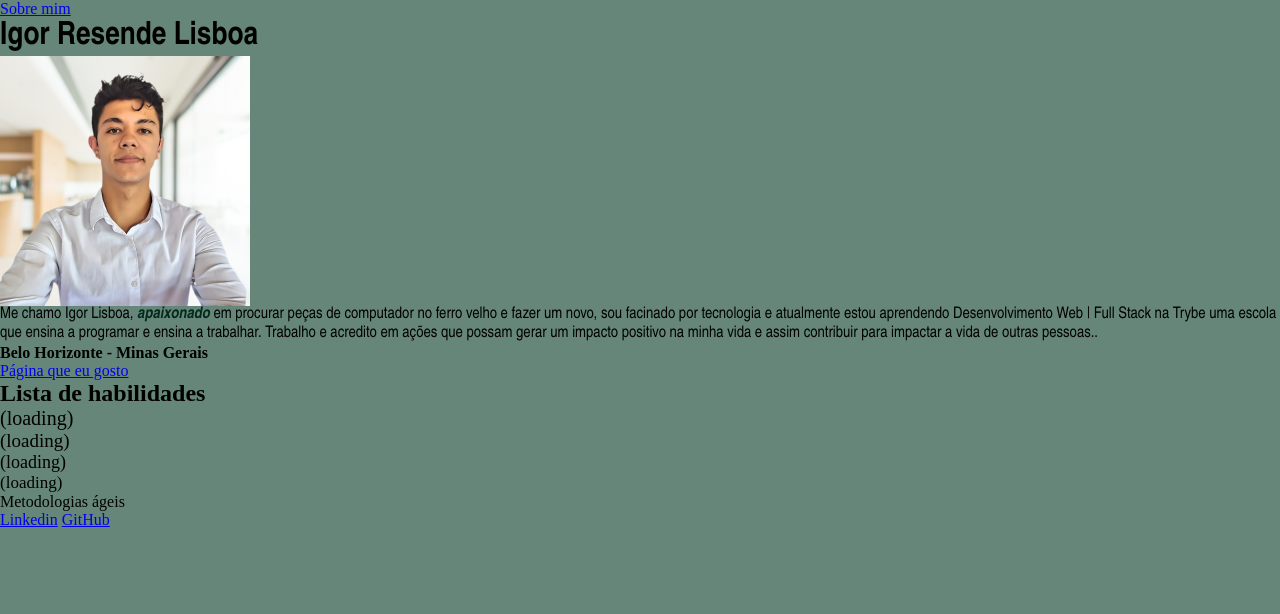
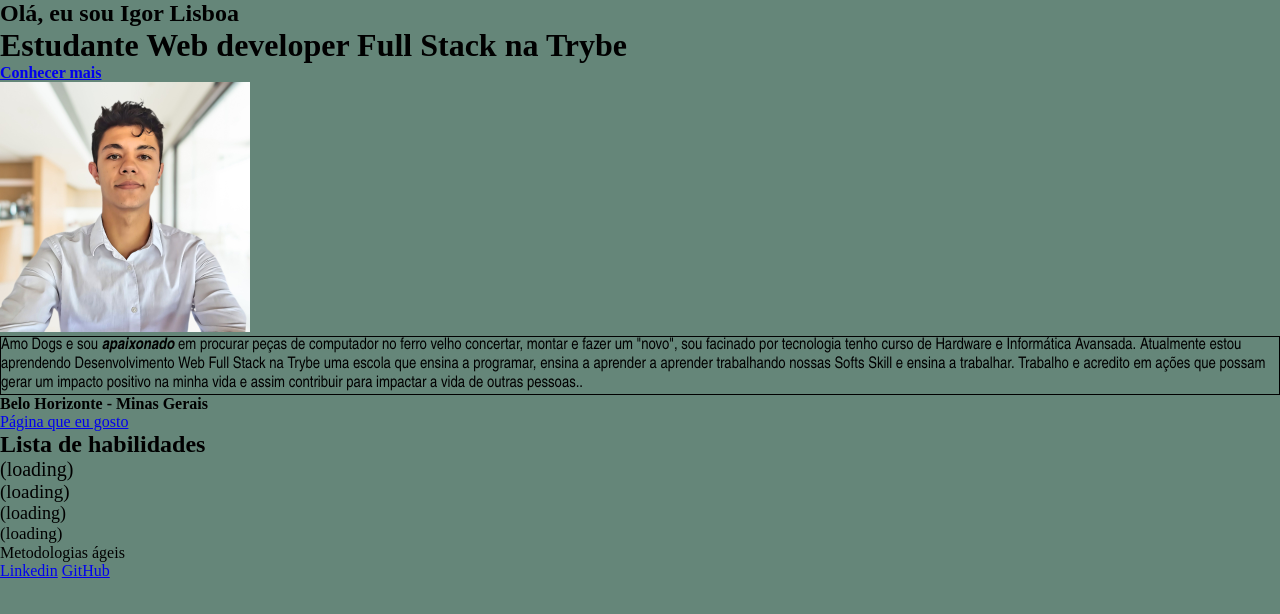
Before and after one commit to Igor-Lisboa7/Igor-Lisboa7.github.io, a plain HTML site: page index.html in a window 1280 px wide. Drawn offline with Linux system fonts and the light colour scheme.

Commit message:
Atualizando Cabeçalho

```diff
--- a/index.html
+++ b/index.html
@@ -1,21 +1,26 @@
 
+<!DOCTYPE html>
 <html lang="pt-br">
 <head>
   <meta charset="UTF-8">
   <meta http-equiv="X-UA-Compatible" content="IE=edge">
   <meta name="viewport" content="width=device-width, initial-scale=1.0">
-  <title>Portfólio Web</title>
+  <title>Igor Lisboa | Estudante Trybe</title>
   <link rel="stylesheet" href="style.css">
 </head>
 
 </head>
 <body>
+  <header id="cabecalho">
+    <h2 id="titulo">Olá, eu sou Igor Lisboa</h2>
+    <h1 id="ocupação"> Estudante Web developer Full Stack na Trybe</h1>
+    <h4><a href="https://github.com/Igor-Lisboa7">Conhecer mais</a>  </h4>
+
+</header>
   <div>
-    <a href="https://github.com/Igor-Lisboa7">Sobre mim</a>
 
-    <h1 class="meuNome">Igor Resende Lisboa</h1>
     <img src="./02Igor.jpg" width="250" alt="Tryber sorriso discreto com camiseta social branca" id="foto">
-    <p class="descricao">Me chamo Igor Lisboa, <strong><em>apaixonado </em></strong> em procurar peças de computador no ferro velho e fazer um novo, sou facinado por tecnologia e atualmente estou aprendendo Desenvolvimento Web | Full Stack na Trybe uma escola que ensina a programar e ensina a trabalhar.
+    <p class="descricao">Amo Dogs e sou <strong><em>apaixonado </em></strong> em procurar peças de computador no ferro velho concertar, montar e fazer um "novo", sou facinado por tecnologia tenho curso de Hardware e Informática Avansada. Atualmente estou aprendendo Desenvolvimento Web Full Stack na Trybe uma escola que ensina a programar, ensina a aprender a aprender trabalhando nossas Softs Skill e ensina a trabalhar.
     Trabalho e acredito em ações que possam gerar um impacto positivo na minha vida e assim contribuir para impactar a vida de outras pessoas..</p>
     <p class="resido"><strong>Belo Horizonte - Minas Gerais</strong></p>
     <a href="http://machado.mec.gov.br/">Página que eu gosto</a>
@@ -33,4 +38,4 @@
 
   </div>
 </body>
-</html><!DOCTYPE h
+</html>
--- a/style.css
+++ b/style.css
@@ -9,7 +9,8 @@ body {
 
   .meuNome, .descricao {
     font-family:'Arial Narrow';
-  }
+      border: 1px solid black;
+    };
 
   em {
     color: rgb(3, 43, 29);
```
